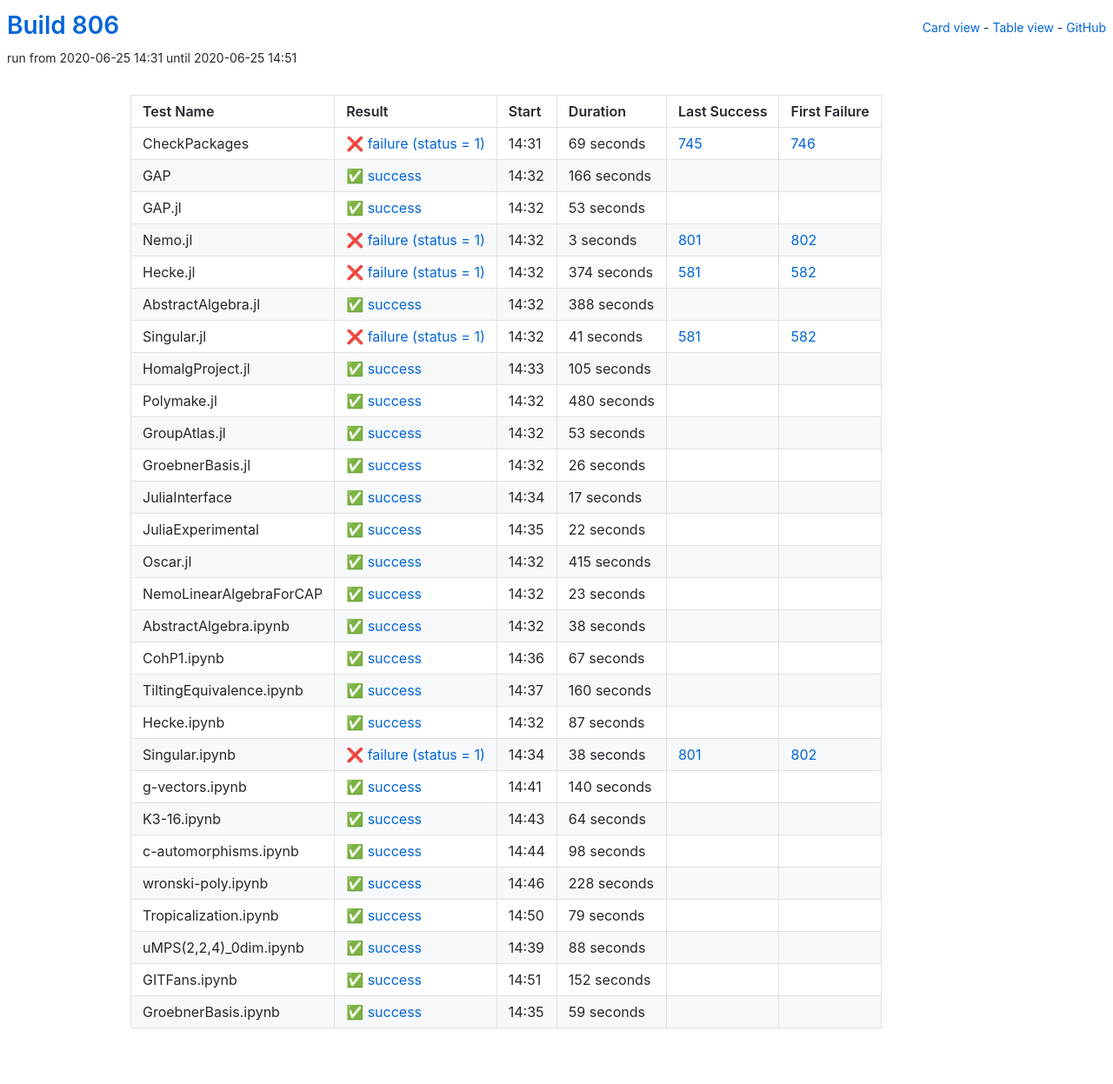
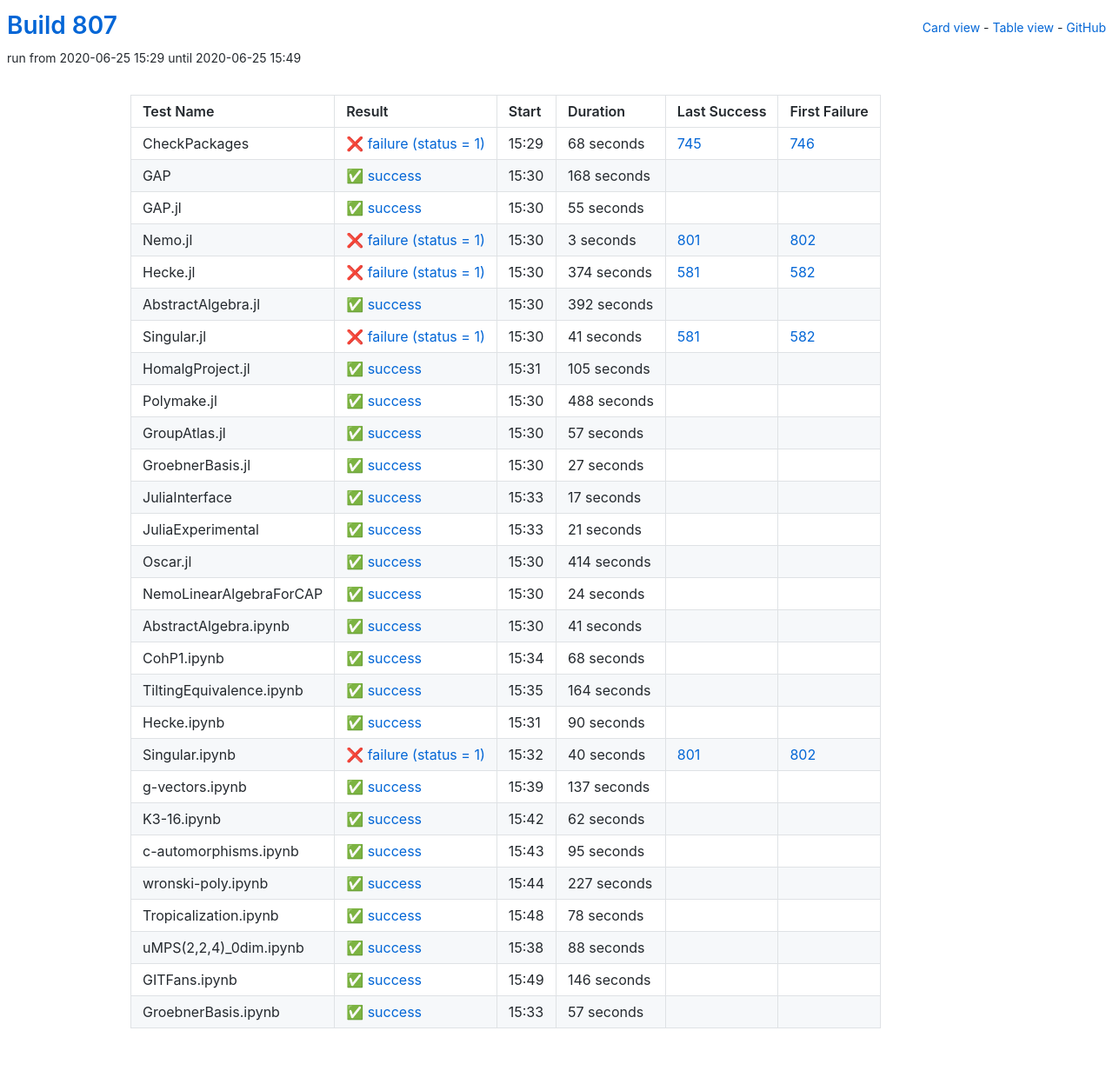
Before and after one commit to oscar-system/oscar-ci-status-1.4, a Jekyll site: the page built from table.html, in a window 1280 px wide. Shown: the whole page at 87% size. Built offline with Jekyll 4.4.1, drawn with Linux system fonts in a browser that asks for light colours.

Commit message:
Build #807

```diff
--- a/_data/ci.yml
+++ b/_data/ci.yml
@@ -1,6 +1,6 @@
 ---
-build: 806
-build_url: https://oscarci.mathematik.uni-kl.de/job/oscar-julia-1.4/806/
+build: 807
+build_url: https://oscarci.mathematik.uni-kl.de/job/oscar-julia-1.4/807/
 job: oscar-julia-1.4
 organization: oscar-system
 repo: oscar-ci-status-1.4
@@ -8,44 +8,44 @@ repourl: https://github.com/oscar-system/oscar-ci-status-1.4
 tests:
 - name: CheckPackages
   id: checkpackages
-  log: https://oscarci.mathematik.uni-kl.de/job/oscar-julia-1.4/806/artifact/logs/build-806/CheckPackages.log
-  start: 2020-06-25 14:31
+  log: https://oscarci.mathematik.uni-kl.de/job/oscar-julia-1.4/807/artifact/logs/build-807/CheckPackages.log
+  start: 2020-06-25 15:29
   success: false
   exitcode: 1
   status: failure
-  duration: 69
+  duration: 68
   last_success: 745
   last_success_url: https://oscarci.mathematik.uni-kl.de/job/oscar-julia-1.4/745/
   first_failure: 746
   first_failure_url: https://oscarci.mathematik.uni-kl.de/job/oscar-julia-1.4/746/
 - name: GAP
   id: gap
-  log: https://oscarci.mathematik.uni-kl.de/job/oscar-julia-1.4/806/artifact/logs/build-806/GAP.log
-  start: 2020-06-25 14:32
+  log: https://oscarci.mathematik.uni-kl.de/job/oscar-julia-1.4/807/artifact/logs/build-807/GAP.log
+  start: 2020-06-25 15:30
   success: true
   exitcode: 0
   status: success
-  duration: 166
+  duration: 168
   last_success: false
   last_success_url:
   first_failure: false
   first_failure_url:
 - name: GAP.jl
   id: gap-jl
-  log: https://oscarci.mathematik.uni-kl.de/job/oscar-julia-1.4/806/artifact/logs/build-806/GAP.jl.log
-  start: 2020-06-25 14:32
+  log: https://oscarci.mathematik.uni-kl.de/job/oscar-julia-1.4/807/artifact/logs/build-807/GAP.jl.log
+  start: 2020-06-25 15:30
   success: true
   exitcode: 0
   status: success
-  duration: 53
+  duration: 55
   last_success: false
   last_success_url:
   first_failure: false
   first_failure_url:
 - name: Nemo.jl
   id: nemo-jl
-  log: https://oscarci.mathematik.uni-kl.de/job/oscar-julia-1.4/806/artifact/logs/build-806/Nemo.jl.log
-  start: 2020-06-25 14:32
+  log: https://oscarci.mathematik.uni-kl.de/job/oscar-julia-1.4/807/artifact/logs/build-807/Nemo.jl.log
+  start: 2020-06-25 15:30
   success: false
   exitcode: 1
   status: failure
@@ -56,8 +56,8 @@ tests:
   first_failure_url: https://oscarci.mathematik.uni-kl.de/job/oscar-julia-1.4/802/
 - name: Hecke.jl
   id: hecke-jl
-  log: https://oscarci.mathematik.uni-kl.de/job/oscar-julia-1.4/806/artifact/logs/build-806/Hecke.jl.log
-  start: 2020-06-25 14:32
+  log: https://oscarci.mathematik.uni-kl.de/job/oscar-julia-1.4/807/artifact/logs/build-807/Hecke.jl.log
+  start: 2020-06-25 15:30
   success: false
   exitcode: 1
   status: failure
@@ -68,20 +68,20 @@ tests:
   first_failure_url: https://oscarci.mathematik.uni-kl.de/job/oscar-julia-1.4/582/
 - name: AbstractAlgebra.jl
   id: abstractalgebra-jl
-  log: https://oscarci.mathematik.uni-kl.de/job/oscar-julia-1.4/806/artifact/logs/build-806/AbstractAlgebra.jl.log
-  start: 2020-06-25 14:32
+  log: https://oscarci.mathematik.uni-kl.de/job/oscar-julia-1.4/807/artifact/logs/build-807/AbstractAlgebra.jl.log
+  start: 2020-06-25 15:30
   success: true
   exitcode: 0
   status: success
-  duration: 388
+  duration: 392
   last_success: false
   last_success_url:
   first_failure: false
   first_failure_url:
 - name: Singular.jl
   id: singular-jl
-  log: https://oscarci.mathematik.uni-kl.de/job/oscar-julia-1.4/806/artifact/logs/build-806/Singular.jl.log
-  start: 2020-06-25 14:32
+  log: https://oscarci.mathematik.uni-kl.de/job/oscar-julia-1.4/807/artifact/logs/build-807/Singular.jl.log
+  start: 2020-06-25 15:30
   success: false
   exitcode: 1
   status: failure
@@ -92,8 +92,8 @@ tests:
   first_failure_url: https://oscarci.mathematik.uni-kl.de/job/oscar-julia-1.4/582/
 - name: HomalgProject.jl
   id: homalgproject-jl
-  log: https://oscarci.mathematik.uni-kl.de/job/oscar-julia-1.4/806/artifact/logs/build-806/HomalgProject.jl.log
-  start: 2020-06-25 14:33
+  log: https://oscarci.mathematik.uni-kl.de/job/oscar-julia-1.4/807/artifact/logs/build-807/HomalgProject.jl.log
+  start: 2020-06-25 15:31
   success: true
   exitcode: 0
   status: success
@@ -104,44 +104,44 @@ tests:
   first_failure_url:
 - name: Polymake.jl
   id: polymake-jl
-  log: https://oscarci.mathematik.uni-kl.de/job/oscar-julia-1.4/806/artifact/logs/build-806/Polymake.jl.log
-  start: 2020-06-25 14:32
+  log: https://oscarci.mathematik.uni-kl.de/job/oscar-julia-1.4/807/artifact/logs/build-807/Polymake.jl.log
+  start: 2020-06-25 15:30
   success: true
   exitcode: 0
   status: success
-  duration: 480
+  duration: 488
   last_success: false
   last_success_url:
   first_failure: false
   first_failure_url:
 - name: GroupAtlas.jl
   id: groupatlas-jl
-  log: https://oscarci.mathematik.uni-kl.de/job/oscar-julia-1.4/806/artifact/logs/build-806/GroupAtlas.jl.log
-  start: 2020-06-25 14:32
+  log: https://oscarci.mathematik.uni-kl.de/job/oscar-julia-1.4/807/artifact/logs/build-807/GroupAtlas.jl.log
+  start: 2020-06-25 15:30
   success: true
   exitcode: 0
   status: success
-  duration: 53
+  duration: 57
   last_success: false
   last_success_url:
   first_failure: false
   first_failure_url:
 - name: GroebnerBasis.jl
   id: groebnerbasis-jl
-  log: https://oscarci.mathematik.uni-kl.de/job/oscar-julia-1.4/806/artifact/logs/build-806/GroebnerBasis.jl.log
-  start: 2020-06-25 14:32
+  log: https://oscarci.mathematik.uni-kl.de/job/oscar-julia-1.4/807/artifact/logs/build-807/GroebnerBasis.jl.log
+  start: 2020-06-25 15:30
   success: true
   exitcode: 0
   status: success
-  duration: 26
+  duration: 27
   last_success: false
   last_success_url:
   first_failure: false
   first_failure_url:
 - name: JuliaInterface
   id: juliainterface
-  log: https://oscarci.mathematik.uni-kl.de/job/oscar-julia-1.4/806/artifact/logs/build-806/JuliaInterface.log
-  start: 2020-06-25 14:34
+  log: https://oscarci.mathematik.uni-kl.de/job/oscar-julia-1.4/807/artifact/logs/build-807/JuliaInterface.log
+  start: 2020-06-25 15:33
   success: true
   exitcode: 0
   status: success
@@ -152,164 +152,164 @@ tests:
   first_failure_url:
 - name: JuliaExperimental
   id: juliaexperimental
-  log: https://oscarci.mathematik.uni-kl.de/job/oscar-julia-1.4/806/artifact/logs/build-806/JuliaExperimental.log
-  start: 2020-06-25 14:35
+  log: https://oscarci.mathematik.uni-kl.de/job/oscar-julia-1.4/807/artifact/logs/build-807/JuliaExperimental.log
+  start: 2020-06-25 15:33
   success: true
   exitcode: 0
   status: success
-  duration: 22
+  duration: 21
   last_success: false
   last_success_url:
   first_failure: false
   first_failure_url:
 - name: Oscar.jl
   id: oscar-jl
-  log: https://oscarci.mathematik.uni-kl.de/job/oscar-julia-1.4/806/artifact/logs/build-806/Oscar.jl.log
-  start: 2020-06-25 14:32
+  log: https://oscarci.mathematik.uni-kl.de/job/oscar-julia-1.4/807/artifact/logs/build-807/Oscar.jl.log
+  start: 2020-06-25 15:30
   success: true
   exitcode: 0
   status: success
-  duration: 415
+  duration: 414
   last_success: false
   last_success_url:
   first_failure: false
   first_failure_url:
 - name: NemoLinearAlgebraForCAP
   id: nemolinearalgebraforcap
-  log: https://oscarci.mathematik.uni-kl.de/job/oscar-julia-1.4/806/artifact/logs/build-806/NemoLinearAlgebraForCAP.log
-  start: 2020-06-25 14:32
+  log: https://oscarci.mathematik.uni-kl.de/job/oscar-julia-1.4/807/artifact/logs/build-807/NemoLinearAlgebraForCAP.log
+  start: 2020-06-25 15:30
   success: true
   exitcode: 0
   status: success
-  duration: 23
+  duration: 24
   last_success: false
   last_success_url:
   first_failure: false
   first_failure_url:
 - name: AbstractAlgebra.ipynb
   id: abstractalgebra-ipynb
-  log: https://oscarci.mathematik.uni-kl.de/job/oscar-julia-1.4/806/artifact/logs/build-806/AbstractAlgebra.ipynb.log
-  start: 2020-06-25 14:32
+  log: https://oscarci.mathematik.uni-kl.de/job/oscar-julia-1.4/807/artifact/logs/build-807/AbstractAlgebra.ipynb.log
+  start: 2020-06-25 15:30
   success: true
   exitcode: 0
   status: success
-  duration: 38
+  duration: 41
   last_success: false
   last_success_url:
   first_failure: false
   first_failure_url:
 - name: CohP1.ipynb
   id: cohp1-ipynb
-  log: https://oscarci.mathematik.uni-kl.de/job/oscar-julia-1.4/806/artifact/logs/build-806/CohP1.ipynb.log
-  start: 2020-06-25 14:36
+  log: https://oscarci.mathematik.uni-kl.de/job/oscar-julia-1.4/807/artifact/logs/build-807/CohP1.ipynb.log
+  start: 2020-06-25 15:34
   success: true
   exitcode: 0
   status: success
-  duration: 67
+  duration: 68
   last_success: false
   last_success_url:
   first_failure: false
   first_failure_url:
 - name: TiltingEquivalence.ipynb
   id: tiltingequivalence-ipynb
-  log: https://oscarci.mathematik.uni-kl.de/job/oscar-julia-1.4/806/artifact/logs/build-806/TiltingEquivalence.ipynb.log
-  start: 2020-06-25 14:37
+  log: https://oscarci.mathematik.uni-kl.de/job/oscar-julia-1.4/807/artifact/logs/build-807/TiltingEquivalence.ipynb.log
+  start: 2020-06-25 15:35
   success: true
   exitcode: 0
   status: success
-  duration: 160
+  duration: 164
   last_success: false
   last_success_url:
   first_failure: false
   first_failure_url:
 - name: Hecke.ipynb
   id: hecke-ipynb
-  log: https://oscarci.mathematik.uni-kl.de/job/oscar-julia-1.4/806/artifact/logs/build-806/Hecke.ipynb.log
-  start: 2020-06-25 14:32
+  log: https://oscarci.mathematik.uni-kl.de/job/oscar-julia-1.4/807/artifact/logs/build-807/Hecke.ipynb.log
+  start: 2020-06-25 15:31
   success: true
   exitcode: 0
   status: success
-  duration: 87
+  duration: 90
   last_success: false
   last_success_url:
   first_failure: false
   first_failure_url:
 - name: Singular.ipynb
   id: singular-ipynb
-  log: https://oscarci.mathematik.uni-kl.de/job/oscar-julia-1.4/806/artifact/logs/build-806/Singular.ipynb.log
-  start: 2020-06-25 14:34
+  log: https://oscarci.mathematik.uni-kl.de/job/oscar-julia-1.4/807/artifact/logs/build-807/Singular.ipynb.log
+  start: 2020-06-25 15:32
   success: false
   exitcode: 1
   status: failure
-  duration: 38
+  duration: 40
   last_success: 801
   last_success_url: https://oscarci.mathematik.uni-kl.de/job/oscar-julia-1.4/801/
   first_failure: 802
   first_failure_url: https://oscarci.mathematik.uni-kl.de/job/oscar-julia-1.4/802/
 - name: g-vectors.ipynb
   id: g-vectors-ipynb
-  log: https://oscarci.mathematik.uni-kl.de/job/oscar-julia-1.4/806/artifact/logs/build-806/g-vectors.ipynb.log
-  start: 2020-06-25 14:41
+  log: https://oscarci.mathematik.uni-kl.de/job/oscar-julia-1.4/807/artifact/logs/build-807/g-vectors.ipynb.log
+  start: 2020-06-25 15:39
   success: true
   exitcode: 0
   status: success
-  duration: 140
+  duration: 137
   last_success: false
   last_success_url:
   first_failure: false
   first_failure_url:
 - name: K3-16.ipynb
   id: k3-16-ipynb
-  log: https://oscarci.mathematik.uni-kl.de/job/oscar-julia-1.4/806/artifact/logs/build-806/K3-16.ipynb.log
-  start: 2020-06-25 14:43
+  log: https://oscarci.mathematik.uni-kl.de/job/oscar-julia-1.4/807/artifact/logs/build-807/K3-16.ipynb.log
+  start: 2020-06-25 15:42
   success: true
   exitcode: 0
   status: success
-  duration: 64
+  duration: 62
   last_success: false
   last_success_url:
   first_failure: false
   first_failure_url:
 - name: c-automorphisms.ipynb
   id: c-automorphisms-ipynb
-  log: https://oscarci.mathematik.uni-kl.de/job/oscar-julia-1.4/806/artifact/logs/build-806/c-automorphisms.ipynb.log
-  start: 2020-06-25 14:44
+  log: https://oscarci.mathematik.uni-kl.de/job/oscar-julia-1.4/807/artifact/logs/build-807/c-automorphisms.ipynb.log
+  start: 2020-06-25 15:43
   success: true
   exitcode: 0
   status: success
-  duration: 98
+  duration: 95
   last_success: false
   last_success_url:
   first_failure: false
   first_failure_url:
 - name: wronski-poly.ipynb
   id: wronski-poly-ipynb
-  log: https://oscarci.mathematik.uni-kl.de/job/oscar-julia-1.4/806/artifact/logs/build-806/wronski-poly.ipynb.log
-  start: 2020-06-25 14:46
+  log: https://oscarci.mathematik.uni-kl.de/job/oscar-julia-1.4/807/artifact/logs/build-807/wronski-poly.ipynb.log
+  start: 2020-06-25 15:44
   success: true
   exitcode: 0
   status: success
-  duration: 228
+  duration: 227
   last_success: false
   last_success_url:
   first_failure: false
   first_failure_url:
 - name: Tropicalization.ipynb
   id: tropicalization-ipynb
-  log: https://oscarci.mathematik.uni-kl.de/job/oscar-julia-1.4/806/artifact/logs/build-806/Tropicalization.ipynb.log
-  start: 2020-06-25 14:50
+  log: https://oscarci.mathematik.uni-kl.de/job/oscar-julia-1.4/807/artifact/logs/build-807/Tropicalization.ipynb.log
+  start: 2020-06-25 15:48
   success: true
   exitcode: 0
   status: success
-  duration: 79
+  duration: 78
   last_success: false
   last_success_url:
   first_failure: false
   first_failure_url:
 - name: uMPS(2,2,4)_0dim.ipynb
   id: umps-2-2-4-0dim-ipynb
-  log: https://oscarci.mathematik.uni-kl.de/job/oscar-julia-1.4/806/artifact/logs/build-806/uMPS-2-2-4-_0dim.ipynb.log
-  start: 2020-06-25 14:39
+  log: https://oscarci.mathematik.uni-kl.de/job/oscar-julia-1.4/807/artifact/logs/build-807/uMPS-2-2-4-_0dim.ipynb.log
+  start: 2020-06-25 15:38
   success: true
   exitcode: 0
   status: success
@@ -320,24 +320,24 @@ tests:
   first_failure_url:
 - name: GITFans.ipynb
   id: gitfans-ipynb
-  log: https://oscarci.mathematik.uni-kl.de/job/oscar-julia-1.4/806/artifact/logs/build-806/GITFans.ipynb.log
-  start: 2020-06-25 14:51
+  log: https://oscarci.mathematik.uni-kl.de/job/oscar-julia-1.4/807/artifact/logs/build-807/GITFans.ipynb.log
+  start: 2020-06-25 15:49
   success: true
   exitcode: 0
   status: success
-  duration: 152
+  duration: 146
   last_success: false
   last_success_url:
   first_failure: false
   first_failure_url:
 - name: GroebnerBasis.ipynb
   id: groebnerbasis-ipynb
-  log: https://oscarci.mathematik.uni-kl.de/job/oscar-julia-1.4/806/artifact/logs/build-806/GroebnerBasis.ipynb.log
-  start: 2020-06-25 14:35
+  log: https://oscarci.mathematik.uni-kl.de/job/oscar-julia-1.4/807/artifact/logs/build-807/GroebnerBasis.ipynb.log
+  start: 2020-06-25 15:33
   success: true
   exitcode: 0
   status: success
-  duration: 59
+  duration: 57
   last_success: false
   last_success_url:
   first_failure: false
```
Also changed, not shown: README.md.
